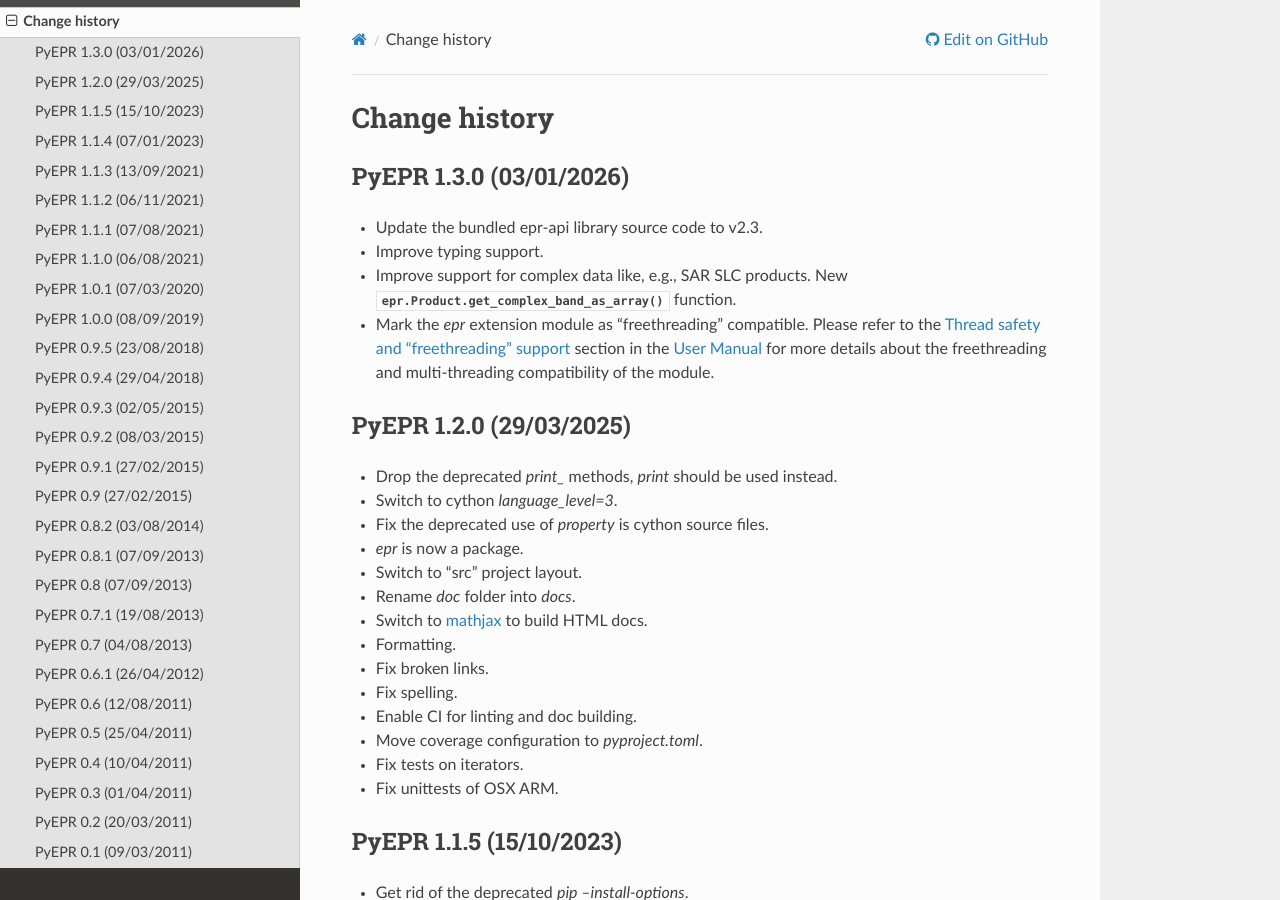
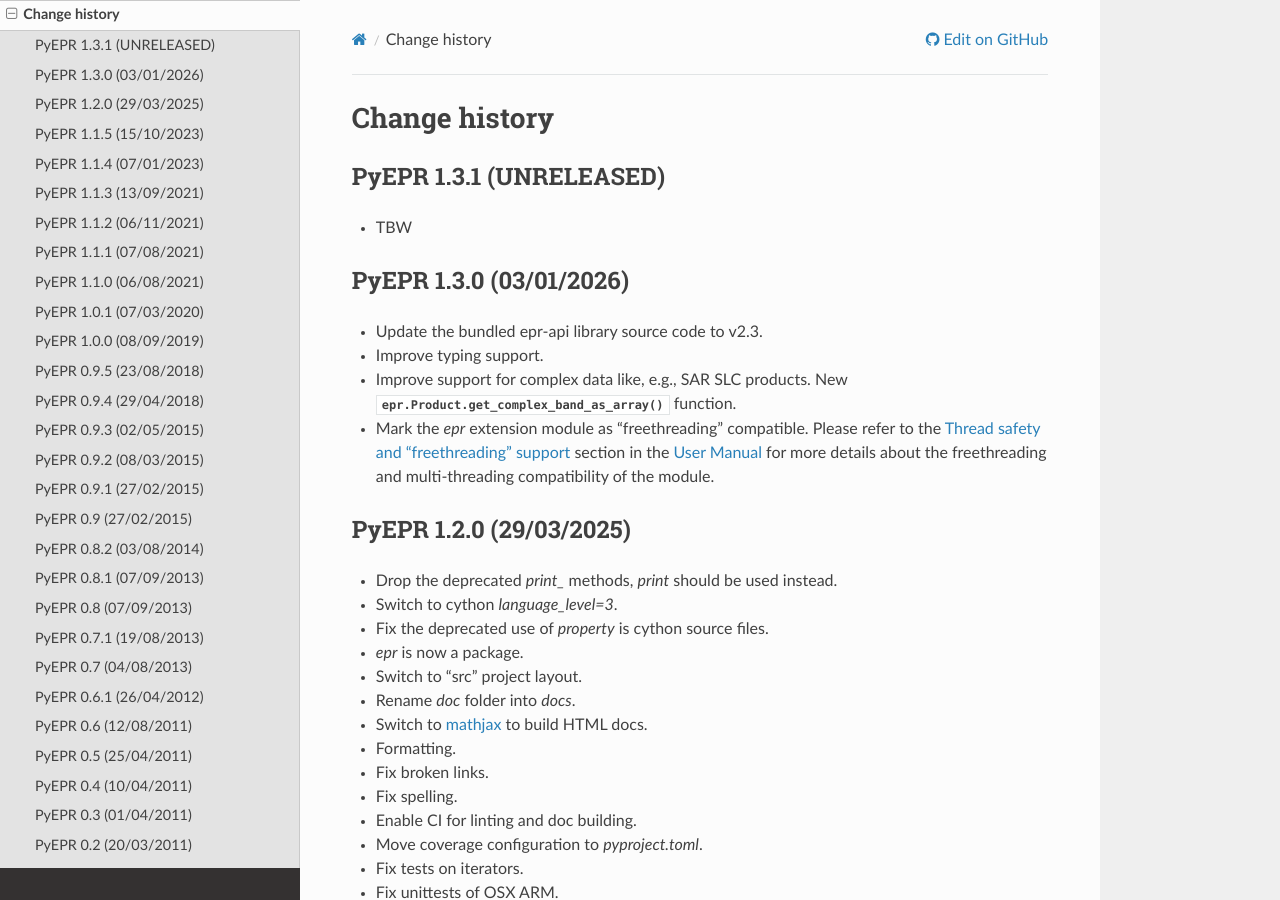
Before and after one commit to avalentino/pyepr, a Sphinx documentation site: the page built from docs/NEWS.rst, in a window 1280 px wide and 900 px high. Built offline with Sphinx 7.4.7 and the Read the Docs theme 3.1.0, drawn with Linux system fonts in a browser that asks for light colours.

Commit message:
Post-release commit

```diff
--- a/README.rst
+++ b/README.rst
@@ -6,7 +6,7 @@
 :Author:    Antonio Valentino
 :Contact:   antonio.valentino@tiscali.it
 :Copyright: 2011-2026, Antonio Valentino <antonio.valentino@tiscali.it>
-:Version:   1.3.0
+:Version:   1.3.1
 
 |PyPI Status| |GHA Status| |Documentation Status| |Python Versions| |License| |Wheels| |Coverage|
 
--- a/docs/NEWS.rst
+++ b/docs/NEWS.rst
@@ -1,5 +1,11 @@
 Change history
 ==============
+
+
+PyEPR 1.3.1 (UNRELEASED)
+------------------------
+
+* TBW
 
 
 PyEPR 1.3.0 (03/01/2026)
--- a/src/epr/__init__.py
+++ b/src/epr/__init__.py
@@ -81,4 +81,4 @@
     get_scaling_method_name,
 )
 
-__version__ = "1.3.0"
+__version__ = "1.3.1.dev0"
```
